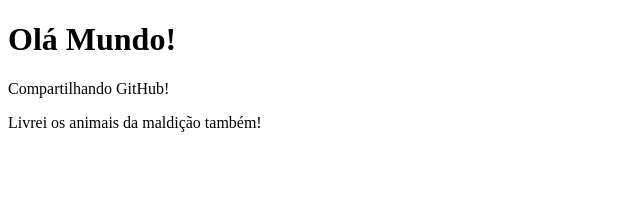
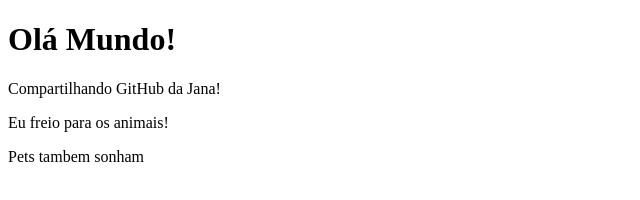
Before and after one commit to Jana-Rodrigues/Ola-Mundo, a plain HTML site: page index.html in a window 1280 px wide. Shown: the whole page, without its empty margins (0-640 px from the left). Drawn offline with Linux system fonts and the light colour scheme.

Commit message:
Adicionado novo paragrafo

```diff
--- a/index.html
+++ b/index.html
@@ -10,8 +10,9 @@
     <h1>
         Olá Mundo!
     </h1>
-    <p>Compartilhando GitHub!</p>
-    <p>Livrei os animais da maldição também!</p>
+    <p>Compartilhando GitHub da Jana! </p>
+    <p>Eu freio para os animais!</p>
+    <p>Pets tambem sonham</p>
 
 </body>
 </html>
```
